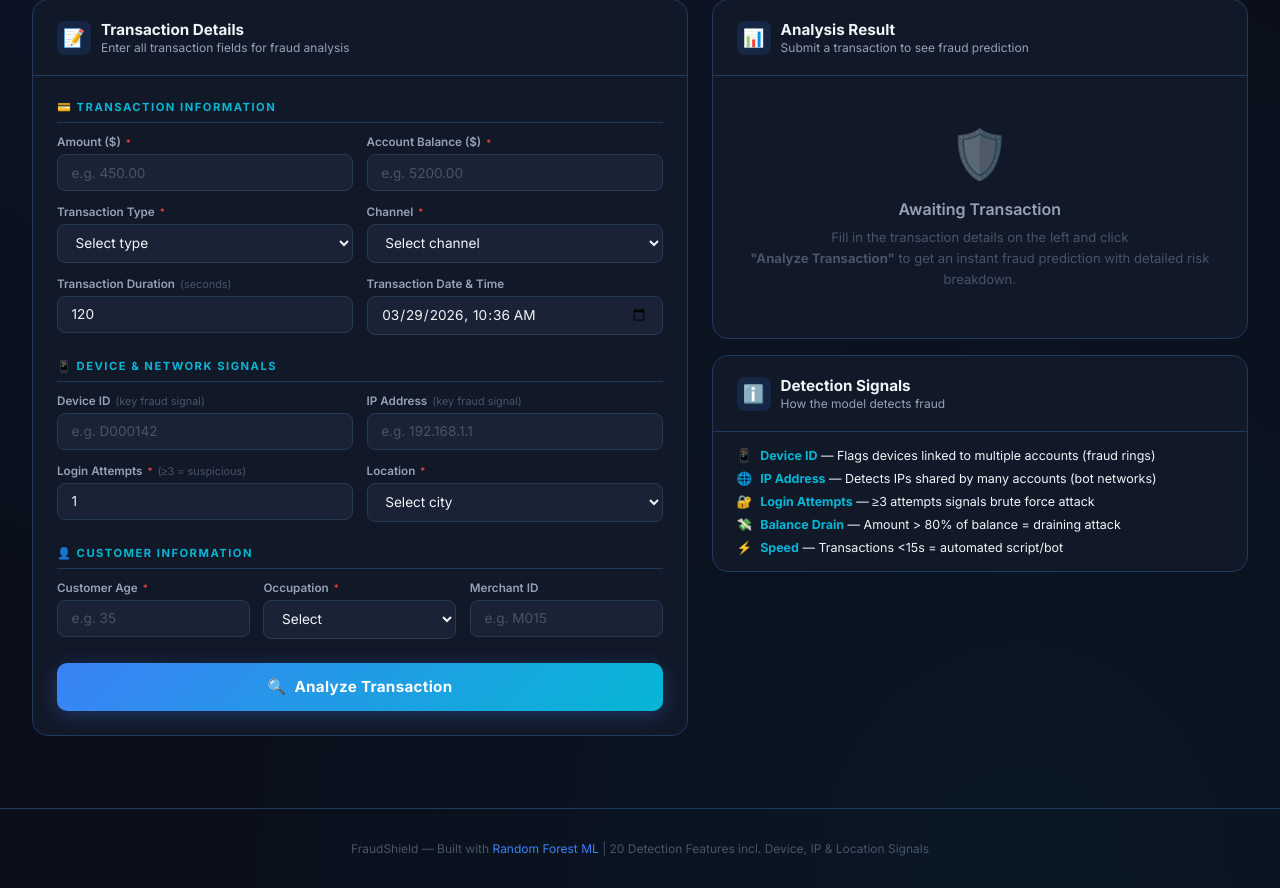
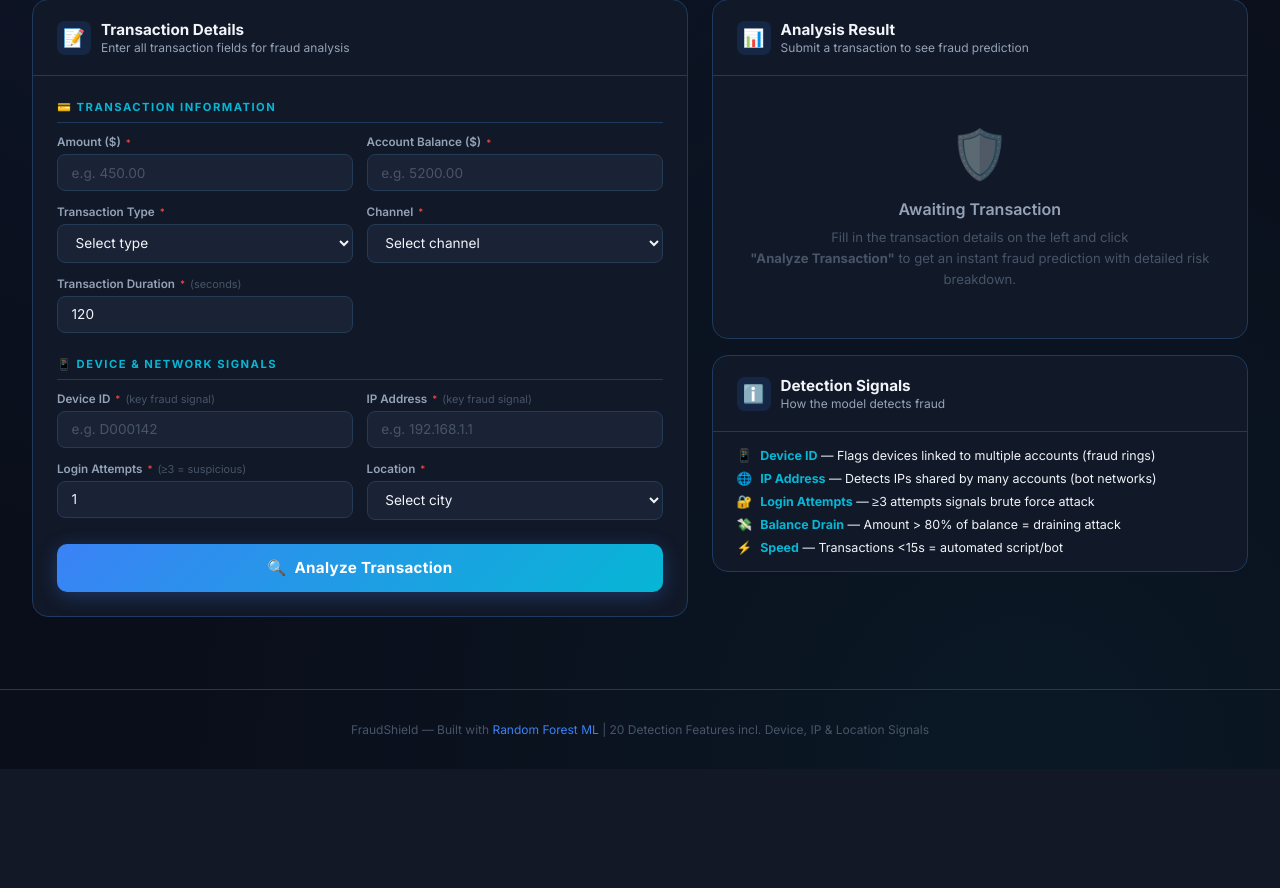
Before and after one commit to Manikantasai1724/fraud-detection, a Flask app: template templates/index.html in a window 1280 px wide. Shown: the part 332-1220 px from the top of the page. After the commit the page ends 1069 px from the top, so only its background shows below. Run offline with Flask 3, Linux system fonts and the light colour scheme; the template is opened without the code that fills it, so the values that code supplies are empty; parts of the project's set-up code (start-up, migrations or seed data) failed here and were passed over.

Commit message:
Final Changes

```diff
--- a/app.py
+++ b/app.py
@@ -1,4 +1,4 @@
-# ============================================================
+ # ============================================================
 #  app.py — Flask Backend for Fraud Detection
 #  Run: python app.py
 #  Then open: http://localhost:5000
@@ -53,22 +53,18 @@ def build_features(form_data):
     # Raw inputs
     amount      = float(form_data["transaction_amount"])
     balance     = float(form_data["account_balance"])
-    age         = int(form_data["customer_age"])
+    age         = 35  # Default age (customer info no longer collected)
     duration    = int(form_data["transaction_duration"])
     logins      = int(form_data["login_attempts"])
     txn_type    = form_data["transaction_type"]           # Debit / Credit
     channel     = form_data["channel"]                    # ATM / Online / Branch
     location    = form_data["location"]
-    occupation  = form_data["customer_occupation"]
-    device_id   = form_data.get("device_id",   "UNKNOWN")
-    ip_address  = form_data.get("ip_address",  "0.0.0.0")
-    txn_date    = form_data.get("transaction_date", datetime.now().strftime("%Y-%m-%d %H:%M:%S"))
+    occupation  = "Professional"  # Default occupation (customer info no longer collected)
+    device_id   = form_data["device_id"].strip()
+    ip_address  = form_data["ip_address"].strip()
 
-    # Time features
-    try:
-        dt       = datetime.strptime(txn_date, "%Y-%m-%dT%H:%M")
-    except Exception:
-        dt       = datetime.now()
+    # Time features (use current time since transaction_date no longer collected)
+    dt = datetime.now()
     txn_hour     = dt.hour
     txn_day      = dt.weekday()
 
@@ -126,8 +122,7 @@ def index():
     """Serve the main UI page."""
     return render_template(
         "index.html",
-        locations   = sorted(location_map.keys()),
-        occupations = sorted(occupation_map.keys())
+        locations   = sorted(location_map.keys())
     )
 
 
@@ -139,6 +134,28 @@ def predict():
     """
     try:
         form_data = request.form.to_dict()
+
+        required_fields = [
+            "transaction_amount",
+            "account_balance",
+            "transaction_type",
+            "channel",
+            "transaction_duration",
+            "device_id",
+            "ip_address",
+            "login_attempts",
+            "location",
+        ]
+        missing_fields = [
+            field for field in required_fields
+            if field not in form_data or str(form_data[field]).strip() == ""
+        ]
+        if missing_fields:
+            return jsonify({
+                "success": False,
+                "error": "Missing required inputs",
+                "missing_fields": missing_fields,
+            }), 400
 
         # Build features
         features, breakdown = build_features(form_data)
--- a/templates/index.html
+++ b/templates/index.html
@@ -600,12 +600,8 @@
               </select>
             </div>
             <div class="form-group">
-              <label>Transaction Duration <span class="hint">(seconds)</span></label>
-              <input type="number" name="transaction_duration" placeholder="e.g. 120" min="1" value="120"/>
-            </div>
-            <div class="form-group">
-              <label>Transaction Date & Time</label>
-              <input type="datetime-local" name="transaction_date" id="txnDateTime"/>
+              <label>Transaction Duration <span class="required">*</span> <span class="hint">(seconds)</span></label>
+              <input type="number" name="transaction_duration" placeholder="e.g. 120" min="1" value="120" required />
             </div>
           </div>
 
@@ -613,12 +609,12 @@
           <div class="section-label">📱 Device & Network Signals</div>
           <div class="form-grid">
             <div class="form-group">
-              <label>Device ID <span class="hint">(key fraud signal)</span></label>
-              <input type="text" name="device_id" placeholder="e.g. D000142" />
+              <label>Device ID <span class="required">*</span> <span class="hint">(key fraud signal)</span></label>
+              <input type="text" name="device_id" placeholder="e.g. D000142" required />
             </div>
             <div class="form-group">
-              <label>IP Address <span class="hint">(key fraud signal)</span></label>
-              <input type="text" name="ip_address" placeholder="e.g. 192.168.1.1" />
+              <label>IP Address <span class="required">*</span> <span class="hint">(key fraud signal)</span></label>
+              <input type="text" name="ip_address" placeholder="e.g. 192.168.1.1" required />
             </div>
             <div class="form-group">
               <label>Login Attempts <span class="required">*</span> <span class="hint">(≥3 = suspicious)</span></label>
@@ -635,27 +631,7 @@
             </div>
           </div>
 
-          <!-- Section 3: Customer Info -->
-          <div class="section-label">👤 Customer Information</div>
-          <div class="form-grid cols-3">
-            <div class="form-group">
-              <label>Customer Age <span class="required">*</span></label>
-              <input type="number" name="customer_age" placeholder="e.g. 35" min="18" max="100" required />
-            </div>
-            <div class="form-group">
-              <label>Occupation <span class="required">*</span></label>
-              <select name="customer_occupation" required>
-                <option value="">Select</option>
-                {% for occ in occupations %}
-                <option value="{{ occ }}">{{ occ }}</option>
-                {% endfor %}
-              </select>
-            </div>
-            <div class="form-group">
-              <label>Merchant ID</label>
-              <input type="text" name="merchant_id" placeholder="e.g. M015" />
-            </div>
-          </div>
+
 
           <button type="submit" class="btn-submit" id="submitBtn">
             <span>🔍</span> Analyze Transaction
@@ -704,22 +680,6 @@
           <div class="verdict-box">
             <div id="verdictBadge" class="verdict-badge"></div>
             <div class="verdict-sub" id="verdictSub"></div>
-            <div class="prob-bars">
-              <div class="prob-row">
-                <div class="prob-label">Fraud</div>
-                <div class="prob-bar-bg">
-                  <div class="prob-bar-fill fraud-fill" id="fraudBar" style="width:0%"></div>
-                </div>
-                <div class="prob-pct" id="fraudPct" style="color:var(--accent-red)"></div>
-              </div>
-              <div class="prob-row">
-                <div class="prob-label">Legitimate</div>
-                <div class="prob-bar-bg">
-                  <div class="prob-bar-fill legit-fill" id="legitBar" style="width:0%"></div>
-                </div>
-                <div class="prob-pct" id="legitPct" style="color:var(--accent-green)"></div>
-              </div>
-            </div>
           </div>
 
           <!-- Risk Meter -->
@@ -785,11 +745,6 @@
 <div class="toast" id="toast"></div>
 
 <script>
-  // Set default datetime to now
-  const now = new Date();
-  now.setMinutes(now.getMinutes() - now.getTimezoneOffset());
-  document.getElementById('txnDateTime').value = now.toISOString().slice(0, 16);
-
   // Toast helper
   function showToast(msg, type='') {
     const t = document.getElementById('toast');
@@ -820,14 +775,6 @@
     // Sub text
     document.getElementById('verdictSub').textContent =
       `Risk Level: ${data.risk_level}  |  ${data.total_signals} active fraud signal${data.total_signals !== 1 ? 's' : ''} detected`;
-
-    // Probability bars (animate after small delay)
-    setTimeout(() => {
-      document.getElementById('fraudBar').style.width = data.fraud_prob + '%';
-      document.getElementById('legitBar').style.width = data.legit_prob + '%';
-    }, 100);
-    document.getElementById('fraudPct').textContent = data.fraud_prob + '%';
-    document.getElementById('legitPct').textContent = data.legit_prob + '%';
 
     // Risk needle
     setTimeout(() => {
@@ -892,8 +839,8 @@
         renderResult(data);
         showToast(
           data.prediction === 'FRAUD'
-            ? `🚨 FRAUD detected! ${data.fraud_prob}% probability`
-            : `✅ Transaction appears legitimate (${data.legit_prob}% safe)`,
+            ? '🚨 FRAUD detected!'
+            : '✅ Transaction appears legitimate',
           data.prediction === 'FRAUD' ? 'error' : ''
         );
       } else {
```
